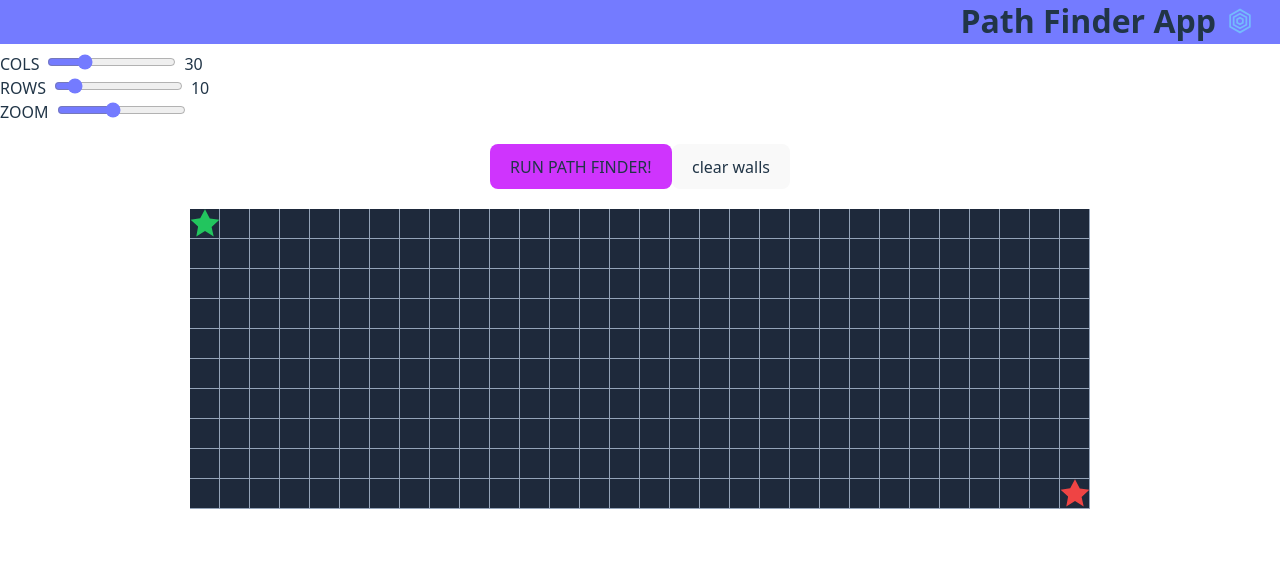
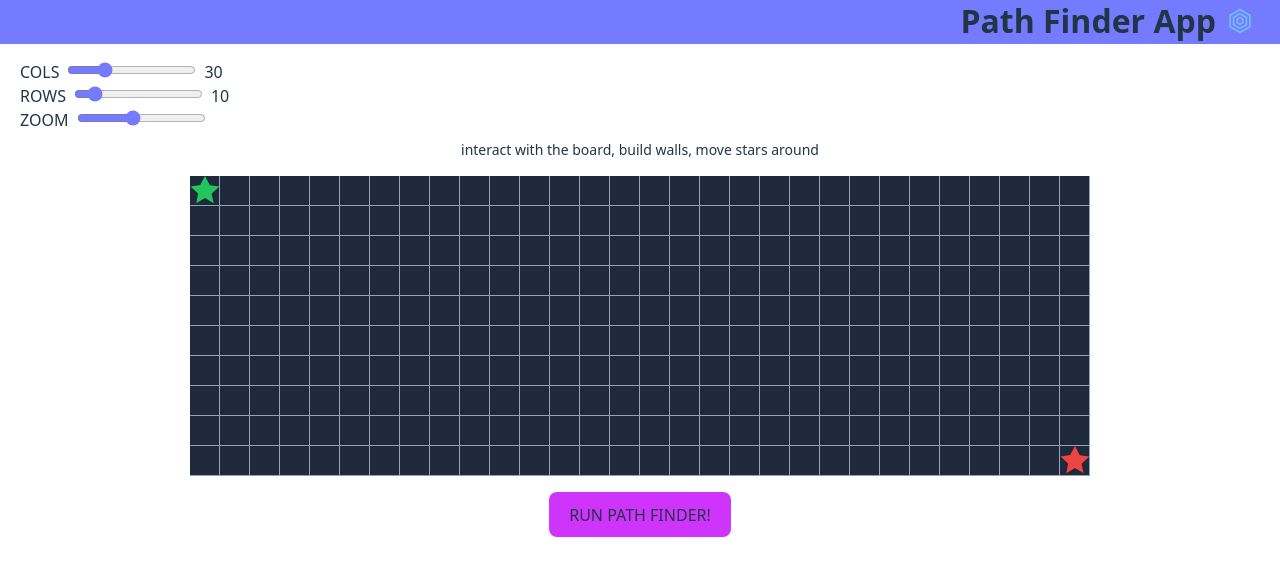
Before and after one commit to mrChernicharo/path-finder-app, a React (Vite) app: page / in a window 1280 px wide. Shown: the top 576 px of the page. Built offline with nearby package versions, Linux system fonts and the light colour scheme.

Commit message:
instructions

```diff
--- a/src/App.tsx
+++ b/src/App.tsx
@@ -15,9 +15,14 @@ function App() {
       {/* <PathStatusDisplay /> */}
       {/* <GestureDisplay /> */}
 
-      <ActionBtns />
+      <div className='flex justify-center pt-2 text-sm'>
+        interact with the board, build walls, move stars around
+      </div>
+
 
       <WorldMap />
+
+      <ActionBtns />
     </div>
   );
 }
--- a/src/components/ActionBtns.tsx
+++ b/src/components/ActionBtns.tsx
@@ -22,7 +22,7 @@ export default function ActionBtns() {
   const { togglePath, clearPath, clearWalls } = usePath();
 
   return (
-    <div className="flex justify-center my-5">
+    <div className="flex justify-center my-4">
       <button
         className="uppercase"
         onClick={togglePath}
@@ -33,7 +33,9 @@ export default function ActionBtns() {
         {BTN_TEXT[pathStatus]}
       </button>
       {pathStatus === PathStatus.Done ? <button onClick={clearPath}>clear path</button> : null}
-      {pathStatus === PathStatus.Done || PathStatus.Fail ? <button onClick={clearWalls}>clear walls</button> : null}
+      {pathStatus === PathStatus.Done || pathStatus === PathStatus.Fail ? (
+        <button onClick={clearWalls}>clear walls</button>
+      ) : null}
     </div>
   );
 }
--- a/src/components/AppNode.tsx
+++ b/src/components/AppNode.tsx
@@ -35,7 +35,7 @@ function NodeComp(props: { node: Node }) {
     <div
       className={klasss(
         `node row-${row} col-${col}`,
-        'flex flex-shrink-0 gap-2 justify-center items-center touch-none',
+        'flex flex-shrink-0 gap-2 justify-center items-center',
         blocked ? 'bg-slate-300 hover:bg-slate-400' : 'bg-slate-800 hover:bg-slate-700',
         'border-slate-400 border-b-[1px] border-r-[1px] border-solid'
       )}
--- a/src/components/SettingsPane.tsx
+++ b/src/components/SettingsPane.tsx
@@ -12,7 +12,7 @@ export default function SettingsPane() {
   const { setWidth, setHeight, setNodeSize } = worldMapActions;
 
   return (
-    <div className="">
+    <div className="settings-pane pl-5 pt-2">
       <div>
         <label htmlFor="map-width">COLS</label>
         <input
--- a/src/components/WorldMapWrapper.tsx
+++ b/src/components/WorldMapWrapper.tsx
@@ -15,11 +15,10 @@ export default function WorldMapWrapper(props: { children: ReactNode }) {
   }, [selectionMode]);
 
   return (
-    <div className="w-screen">
+    <div className="w-screen pt-4">
       <div
         id={GRID_WRAPPER_ID}
-        className={klasss('w-min mx-auto relative touch-none')}
-        // className={klasss('w-min mx-auto relative')}
+        className={klasss('w-min mx-auto relative')}
         onPointerDown={(e) => {
           (e.buttons === 1 || e.buttons === 2) &&
             selectionMode === SelectionMode.Idle &&
```
